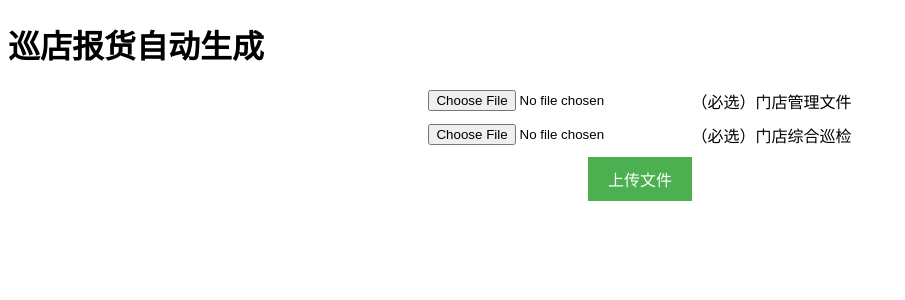
After one commit to yoval/tll_xpbh, a Flask app: page /xundian in a window 1280 px wide. The commit adds this page. Shown: the top 300 px of the page, without its empty margins (0-905 px from the left). Run offline with Flask 3, Linux system fonts and the light colour scheme; parts of the project's set-up code (start-up, migrations or seed data) failed here and were passed over.

```diff
--- a/app.py
+++ b/app.py
@@ -4,25 +4,25 @@ Created on Wed Apr 10 14:06:51 2024
 
 @author: Administrator
 """
-from my_module import mendian_format, meituan_format
+from my_module import mendian_format, meituan_caipin_format
 from flask import Flask, request, url_for, render_template,render_template_string,send_from_directory
 import os
 import pandas as pd
+import numpy as np
 import time
 import openpyxl
 from datetime import datetime, timedelta
 import markdown
 from dateutil.relativedelta import relativedelta
+import socket,requests
 
 #输出文件夹
 folder = 'outputs'
 
 def calculate_periods(current_start_date: datetime, current_end_date: datetime):
     days_in_period = (current_end_date - current_start_date).days
-    # 计算环比期
     previous_period_end_date = current_start_date - timedelta(days= 1)
     previous_period_start_date = previous_period_end_date - timedelta(days=days_in_period)
-    # 计算同比期
     last_year_start_date = current_start_date - relativedelta(years=1)
     last_year_end_date = current_end_date - relativedelta(years=1)
 
@@ -78,6 +78,20 @@ def jiexi(customer_code):
         count = '-'
     return max_date, count
 
+# 通过中文逗号分裂，并添加序号
+def add_number(text):
+    if type(text) == float or len(text) ==0:
+        return ""
+    text = text.lstrip("，")
+    # 根据回车符分割文本
+    lines = text.split('，')
+    # 给每一行添加编号
+    numbered_lines = [f'{i + 1}.{line}' for i, line in enumerate(lines)]
+    # 将编号后的行重新组合成文本
+    numbered_text = '\n'.join(numbered_lines)
+    return numbered_text
+
+
 # 创建 Flask 应用
 app = Flask(__name__, template_folder='./templates',static_folder='outputs')
 
@@ -87,30 +101,15 @@ def page_not_found(e):
 
 @app.route('/')
 def index():
-    # 输出文件夹的路径
     output_folder = 'Outputs'
-
-    # 创建一个空列表，用于存储文件名和创建日期
     file_list = []
-
-    # 遍历输出文件夹中的所有文件
     for file in os.listdir(output_folder):
-        # 获取文件的完整路径
         file_path = os.path.join(output_folder, file)
-
-        # 获取文件的创建日期
         creation_date = datetime.fromtimestamp(os.path.getctime(file_path))
-
-        # 将文件名和创建日期添加到列表中
         file_list.append((file, creation_date))
-
-    # 按照创建日期降序排序文件列表
     sorted_file_list = sorted(file_list, key=lambda x: x[1], reverse=True)
-    # 如果文件列表长度大于 10，只保留前 10 个元素
     if len(sorted_file_list) > 12:
        sorted_file_list = sorted_file_list[:12]
-
-    # 使用排序后的文件列表渲染模板
     return render_template('index.html', file_list=sorted_file_list)
 
 @app.route('/xinpin')
@@ -119,20 +118,19 @@ def xinpin():
 
 @app.route('/readme')
 def readme():
-    # 读取 Markdown 文件内容
     with open('templates/log.md', 'r', encoding='utf-8') as file:
         markdown_text = file.read()
-
-    # 使用 commonmark 解析 Markdown 文本
     html_text = markdown.markdown(markdown_text, extensions=['markdown.extensions.tables'])
-
-    # 渲染 HTML 模板并传递 Markdown 转换后的 HTML 内容
     return render_template('log.html', content=html_text)
 
 
 @app.route('/xiaoshou')
 def xiaoshou():
     return render_template('xiaoshou.html')
+
+@app.route('/xundian')
+def xundian():
+    return render_template('xundian.html')
 
 @app.route('/caipin')
 def caipin():
@@ -151,7 +149,6 @@ def xinpin_upload_files():
     file1 = request.files['file1']
     file2 = request.files['file2']
     file3 = request.files.get('file3')
-    # 为文件添加当前时间并保存到服务器
     file1_path = os.path.join('uploads', f'{now}_{file1.filename}')
     file1.save(file1_path)
     file2_path = os.path.join('uploads', f'{now}_{file2.filename}')
@@ -200,7 +197,7 @@ def xinpin_process_files(file1_path, file2_path, file3_path=None):
         baohuo_df = baohuo_df.groupby('客商编码')['数量'].sum()
         df_merge= pd.merge(mendian_format_df, baohuo_df, how='left', left_on='U8C客商编码',right_on='客商编码').fillna(0)
         df_merge.rename(columns={'数量':f'{cunhuo_name}报货数量'}, inplace=True)
-        xiaoshou_df,caipin_name = meituan_format(file3_path)
+        xiaoshou_df,caipin_name = meituan_caipin_format(file3_path)
         df_merge= pd.merge(df_merge, xiaoshou_df, how='left', left_on='门店编码',right_on='机构编码').fillna(0)
         df_merge.rename(columns={'销售数量':f'{caipin_name}销售数量'}, inplace=True)
         df_merge[col_name] = df_merge.apply(sales_status, axis=1)
@@ -210,21 +207,102 @@ def xinpin_process_files(file1_path, file2_path, file3_path=None):
             df_merge_weibaohuo.to_excel(writer, sheet_name='未报未销表', index=False)
 
         return f'{food_name}_(新品)销售报货信息_{now}.xlsx'
-# 定义上传文件的路由
+
 @app.route('/danpin_upload', methods=['POST'])
 def danpin_upload_files():
     global now
     now = time.strftime('%Y%m%d_%H%M', time.localtime())
-    # 获取上传的文件
     file1 = request.files['file1']
     file2 = request.files['file2']
-
-    # 为文件添加当前时间并保存到服务器
     file1_path = os.path.join('uploads', f'{now}_{file1.filename}')
     file1.save(file1_path)
     file2_path = os.path.join('uploads', f'{now}_{file2.filename}')
     file2.save(file2_path)
     gen_file_name = danpin_process_files(file1_path, file2_path)
+    file_link = url_for('static', filename=gen_file_name)
+    html = f'<a href="{file_link}">下载{gen_file_name}</a>'
+    return render_template_string(html)
+
+
+def xundian_process_files(file1_path, file2_path):
+    now = time.strftime('%Y%m%d_%H%M', time.localtime())
+    output_filename = f'{folder}\\市场部巡店表整合_{now}.xlsx'
+    # 巡店表
+    xundian_df = pd.read_excel(file2_path, header = 2)
+    xundian_df = xundian_df.sort_values(by='巡检日期', ascending=True)
+    xundian_df = xundian_df.fillna("")
+    # 门店表
+    mendian_df = mendian_format(file1_path)
+    mendian_df['是否交叉巡店'] = 0
+    mendian_df['交叉巡店记录'] = ''
+    mendian_df['是否自查'] = 0
+    mendian_df['自查记录'] = ''
+    # 架构
+    jiagou_df = mendian_df[['大区经理','省区经理','区域经理']]
+    jiagou_df = jiagou_df.drop_duplicates()
+    jiagou_df['自查数量'] = 0
+    jiagou_df['跨区数量'] = 0
+
+    for index, row in mendian_df.iterrows():
+        mdbh = row.门店编码
+        qyjl = row.区域经理 #当前区域经理
+        xd_df = xundian_df[xundian_df['门店编号'] == mdbh] #巡店记录
+        if len(xd_df) == 0 :
+             pass # 无此店巡店记录
+        else:
+            for i,j in xd_df.iterrows():
+                xjr = j.巡检人
+                xjrq = j.巡检日期
+                date_obj = datetime.strptime(xjrq, "%Y-%m-%d %H:%M")
+                xjrq = date_obj.strftime("%Y%m%d")
+                if xjr == qyjl:#自查
+                    mendian_df.loc[index, '是否自查'] = 1
+                    mendian_df.loc[index, '自查记录'] = str(mendian_df.loc[index, '自查记录'] ) +'，'+ xjrq + ':' + xjr
+                    jiagou_df.loc[jiagou_df['区域经理'] == xjr, '自查数量']  = jiagou_df.loc[jiagou_df['区域经理'] == xjr, '自查数量']  + 1
+                else: #交叉巡店
+                    mendian_df.loc[index, '是否交叉巡店'] = 1
+                    mendian_df.loc[index, '交叉巡店记录'] = str(mendian_df.loc[index, '交叉巡店记录'] ) + '，' + xjrq + ':' + xjr
+                    jiagou_df.loc[jiagou_df['区域经理'] == xjr, '跨区数量']  = jiagou_df.loc[jiagou_df['区域经理'] == xjr, '跨区数量']  + 1
+
+    mendian_df['自查记录'] = mendian_df['自查记录'].apply(add_number)
+    mendian_df['交叉巡店记录'] = mendian_df['交叉巡店记录'] .apply(add_number)
+    mendian_df['是否被巡查'] = np.where((mendian_df['是否交叉巡店'] + mendian_df['是否自查']) == 0, 0, 1)
+    mendian_df['门店数量'] = 1
+
+
+    filtered_df = mendian_df[mendian_df['运营状态'] == '营业中']
+    pivot_df = filtered_df.pivot_table(index=['大区经理', '省区经理', '区域经理'],
+                                    values=['门店数量', '是否被巡查', '是否交叉巡店', '是否自查'],
+                                    aggfunc='sum')
+    pivot_df = pivot_df.reset_index()
+    pivot_df['被巡查占比'] = pivot_df['是否被巡查']/pivot_df['门店数量']
+    pivot_df['被交叉巡查占比'] = pivot_df['是否交叉巡店']/pivot_df['门店数量']
+    pivot_df['自查占比'] = pivot_df['是否自查']/pivot_df['门店数量']
+    pivot_df.rename(columns={
+        '是否交叉巡店': '被交叉巡店数量',
+        '是否自查':'自查数量',
+        '是否被巡查':'被巡查数量'
+        }, inplace=True)
+    pivot_df = pivot_df.loc[:, ['大区经理', '省区经理', '区域经理', '门店数量','被巡查数量','被巡查占比','自查数量','自查占比','被交叉巡店数量','被交叉巡查占比']]
+
+    writer = pd.ExcelWriter(output_filename, engine='openpyxl')
+    mendian_df.to_excel(writer, sheet_name='门店被巡详表', index=False)
+    pivot_df.to_excel(writer, sheet_name='营业中门店被巡', index=False)
+    jiagou_df.to_excel(writer, sheet_name='经理巡店次数', index=False)
+    writer.close()
+    return f'市场部巡店表整合_{now}.xlsx'
+
+@app.route('/xundian_upload', methods=['POST'])
+def xundian_upload_files():
+    global now
+    now = time.strftime('%Y%m%d_%H%M', time.localtime())
+    file1 = request.files['file1']
+    file2 = request.files['file2']
+    file1_path = os.path.join('uploads', f'{now}_{file1.filename}')
+    file1.save(file1_path)
+    file2_path = os.path.join('uploads', f'{now}_{file2.filename}')
+    file2.save(file2_path)
+    gen_file_name = xundian_process_files(file1_path, file2_path)
     file_link = url_for('static', filename=gen_file_name)
     html = f'<a href="{file_link}">下载{gen_file_name}</a>'
     return render_template_string(html)
@@ -251,7 +329,6 @@ def danpin_process_files(file1_path, file2_path):
     with pd.ExcelWriter(output_filename, engine='openpyxl') as writer:
         sheet_name = f'{food_name}底表'
         mendian_df.to_excel(writer, sheet_name=sheet_name, index=False)
-        # 格式设置
     workbook = openpyxl.load_workbook(output_filename)
     worksheet = workbook.active
     # 设置 L 列的日期格式
@@ -269,15 +346,12 @@ def caipin_upload_files():
     # 获取上传的文件
     file1 = request.files['file1']
     file2 = request.files['file2']
-
-    # 为文件添加当前时间并保存到服务器
     file1_path = os.path.join('uploads', f'{now}_{file1.filename}')
     file1.save(file1_path)
     file2_path = os.path.join('uploads', f'{now}_{file2.filename}')
     file2.save(file2_path)
     try:
         caipin_df = pd.read_excel(file1_path,header=2)
-        # 删除前两行
         caipin_df = caipin_df.drop(caipin_df.iloc[0:2].index)
         caipin_df.loc[:,['菜品名称']]
     except:
@@ -306,7 +380,7 @@ def xiaoshou_upload_files():
     file2_path = os.path.join('uploads', f'{now}_{file2.filename}')
     file2.save(file2_path)
     mendian_df = mendian_format(file1_path)
-    xiaoshou_df,caipin_name = meituan_format(file2_path)
+    xiaoshou_df,caipin_name = meituan_caipin_format(file2_path)
     df_xiaoshou = pd.merge(mendian_df, xiaoshou_df, how='left', left_on='门店编码',right_on='机构编码').fillna(0)
     col_name = f'{caipin_name}销售'
     df_xiaoshou[col_name] =  df_xiaoshou['销售数量'].apply(lambda x: '有销售' if x > 0 else '无销售')
@@ -331,13 +405,25 @@ def qishu():
         result = []
         for period_name, (start_date, end_date) in periods.items():
             result.append((period_name, start_date, end_date))
-
-
-#            result += f"{period_name}：{start_date.strftime('%Y.%m.%d')} ~ {end_date.strftime('%Y.%m.%d')}"
-
     return render_template('qishu.html', result=result)
 
 
+def get_local_ip():
+    s = socket.socket(socket.AF_INET, socket.SOCK_DGRAM)
+    try:
+        # 不需要连接到一个真实的服务器，只需要让操作系统分配一个端口
+        s.connect(('10.255.255.255', 1))
+        ip = s.getsockname()[0]
+    except Exception:
+        ip = '127.0.0.1'
+    finally:
+        s.close()
+    return ip
+
+post_url = 'https://note.bizha.top/tianlala'
+local_ip = get_local_ip()
+post_data = {'text':f'{local_ip}:5000'}
+requests.post(post_url,post_data)
 
 if __name__ == '__main__':
     app.run(host='0.0.0.0', port=5000,debug=1)
--- a/templates/index.html
+++ b/templates/index.html
@@ -151,6 +151,7 @@
     <a href="danpin">单品报货（90天）</a>
     <a href="xiaoshou">单店单品销售制作</a>
     <a href="caipin">套餐菜品名称还原</a>
+    <a href="xundian">巡店表处理</a>
     <a href="qishu">同环比期计算</a>
     <a href="http://tll.bizha.top/#/?id=%e8%87%aa%e5%8a%a8%e5%8c%96%e8%84%9a%e6%9c%ac" class="gray" target="_blank">说明 </a>
     <div class="files">
--- /dev/null
+++ b/templates/xundian.html
@@ -0,0 +1,81 @@
+<!DOCTYPE html>
+<html lang="en">
+<head>
+    <meta charset="UTF-8">
+    <meta name="viewport" content="width=device-width, initial-scale=1.0">
+    <title>巡店报货自动生成</title>
+    <style>
+        body {
+            font-family: Arial, sans-serif;
+        }
+        form {
+            display: flex;
+            flex-direction: column;
+            align-items: center;
+        }
+        .input-group {
+            display: flex;
+            align-items: center;
+            margin-bottom: 10px;
+        }
+        input[type="file"] {
+            margin-right: 10px;
+        }
+        input[type="submit"] {
+            background-color: #4CAF50;
+            color: white;
+            padding: 10px 20px;
+            border: none;
+            cursor: pointer;
+            font-size: 16px;
+        }
+        input[type="submit"]:hover {
+            background-color: #45a049;
+        }
+    </style>
+    <script>
+        function validateForm(event) {
+            const file1 = document.getElementById("file1");
+            const file2 = document.getElementById("file2");
+
+            if (file1.files.length === 0 || file2.files.length === 0) {
+                alert("请选择文件");
+                event.preventDefault();
+                return;
+            }
+
+            const file1Size = file1.files[0].size;
+            const file2Size = file2.files[0].size;
+
+            if (file1Size > 10 * 1024 * 1024 || file2Size > 10 * 1024 * 1024) {
+                alert("文件大小不能超过10MB");
+                event.preventDefault();
+                return;
+            }
+
+            const file1Extension = file1.files[0].name.split(".").pop();
+            const file2Extension = file2.files[0].name.split(".").pop();
+
+            if (file1Extension !== "xlsx" || file2Extension !== "xlsx") {
+                alert("文件格式不正确");
+                event.preventDefault();
+                return;
+            }
+        }
+    </script>
+</head>
+<body>
+    <h1>巡店报货自动生成</h1>
+    <form action="/xundian_upload" method="POST" enctype="multipart/form-data" onsubmit="validateForm(event)">
+        <div class="input-group">
+          <input type="file" name="file1" id="file1">
+          <label for="file1">（必选）门店管理文件</label>
+        </div>
+        <div class="input-group">
+          <input type="file" name="file2" id="file2">
+          <label for="file2">（必选）门店综合巡检</label>
+        </div>
+      <input type="submit" value="上传文件">
+    </form>
+</body>
+</html>
```
Also changed, not shown: my_module.py (+34 -1 lines), templates/index2.html (deleted, +0 -36 lines).
